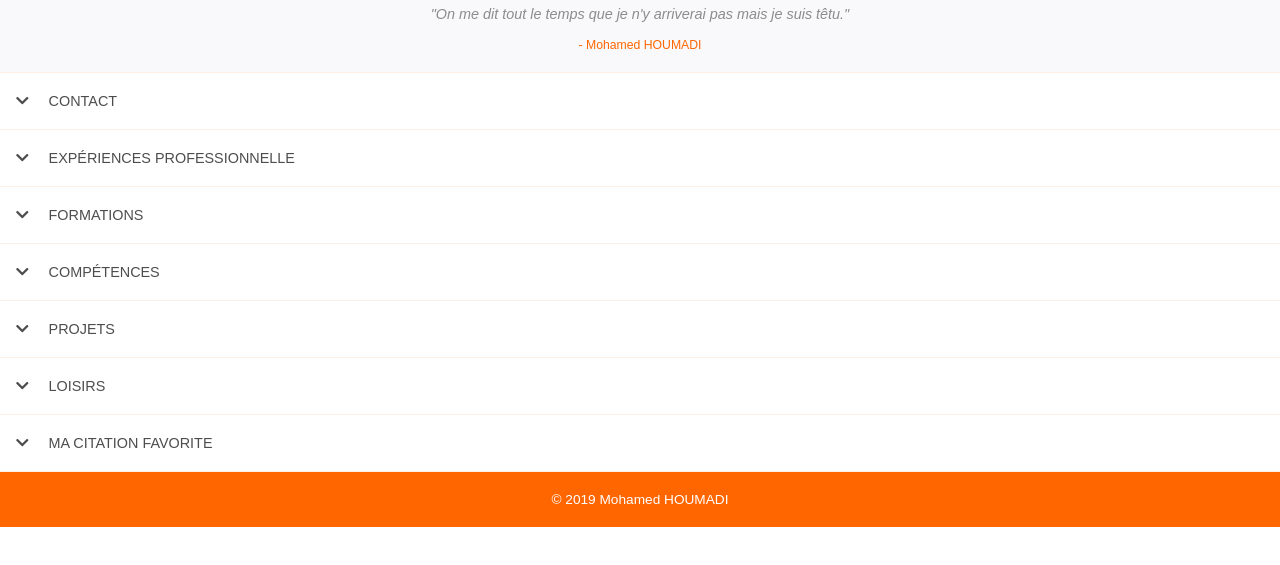
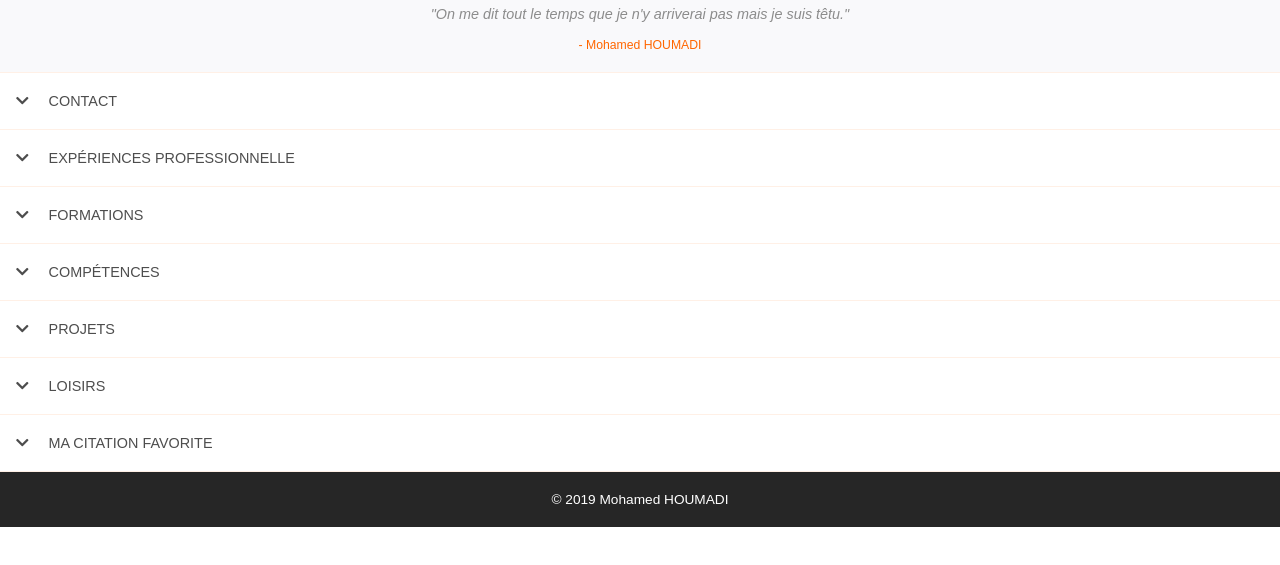
Before and after one commit to codascii/cvm, a plain HTML site: page index.html in a window 1280 px wide. Shown: the part 159-724 px from the top of the page. Drawn offline with nearby package versions, Linux system fonts and the light colour scheme.

Commit message:
Changement du background du footer, j'aime bien le dark

```diff
--- a/assets/css/cvm.css
+++ b/assets/css/cvm.css
@@ -121,7 +121,7 @@ span.loisir {
   border-radius: 3em; }
 
 footer {
-  background-color: #ff6600;
+  background-color: #262626;
   text-align: center;
   color: white;
   font-size: .95em;
```
